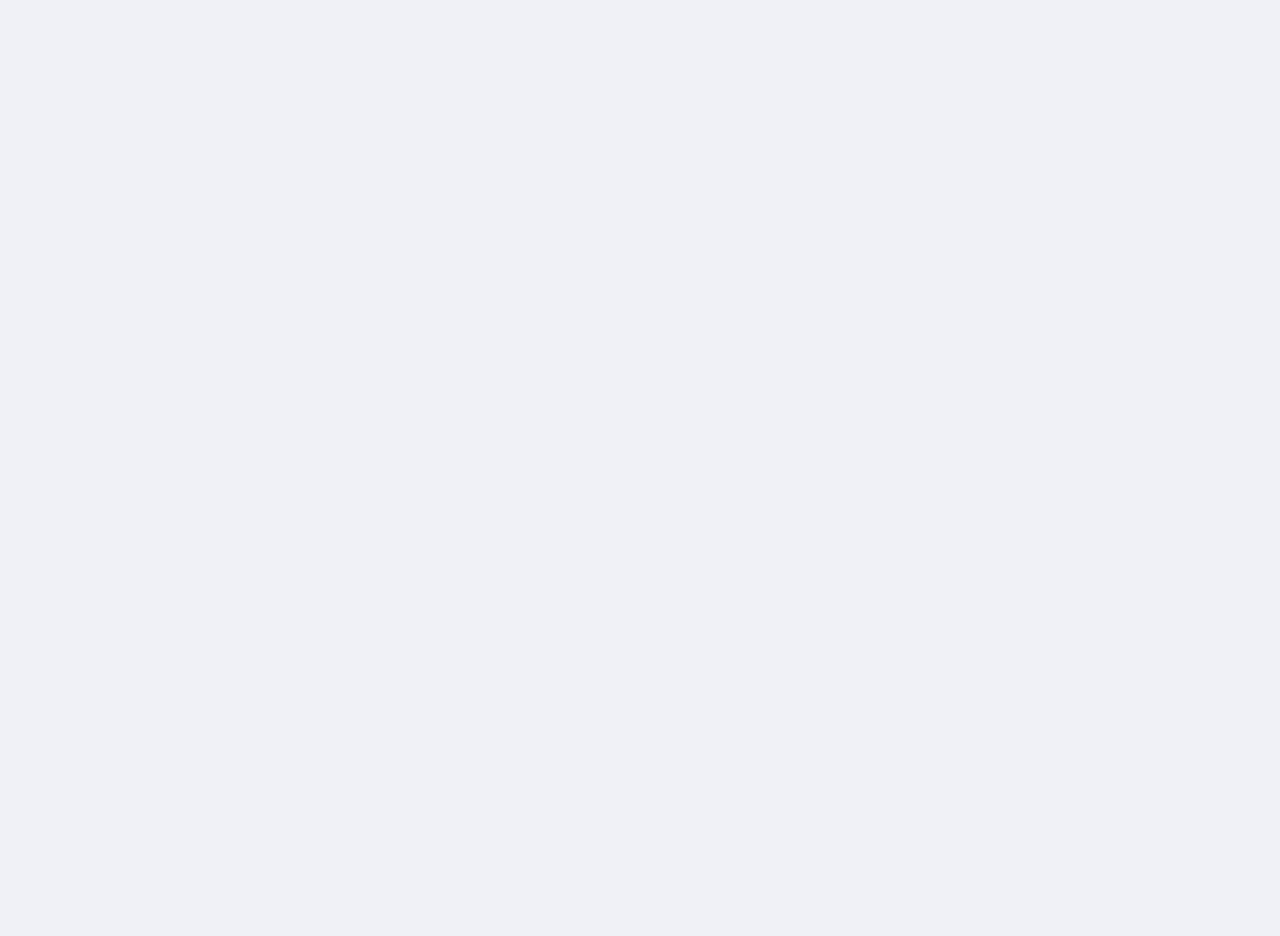
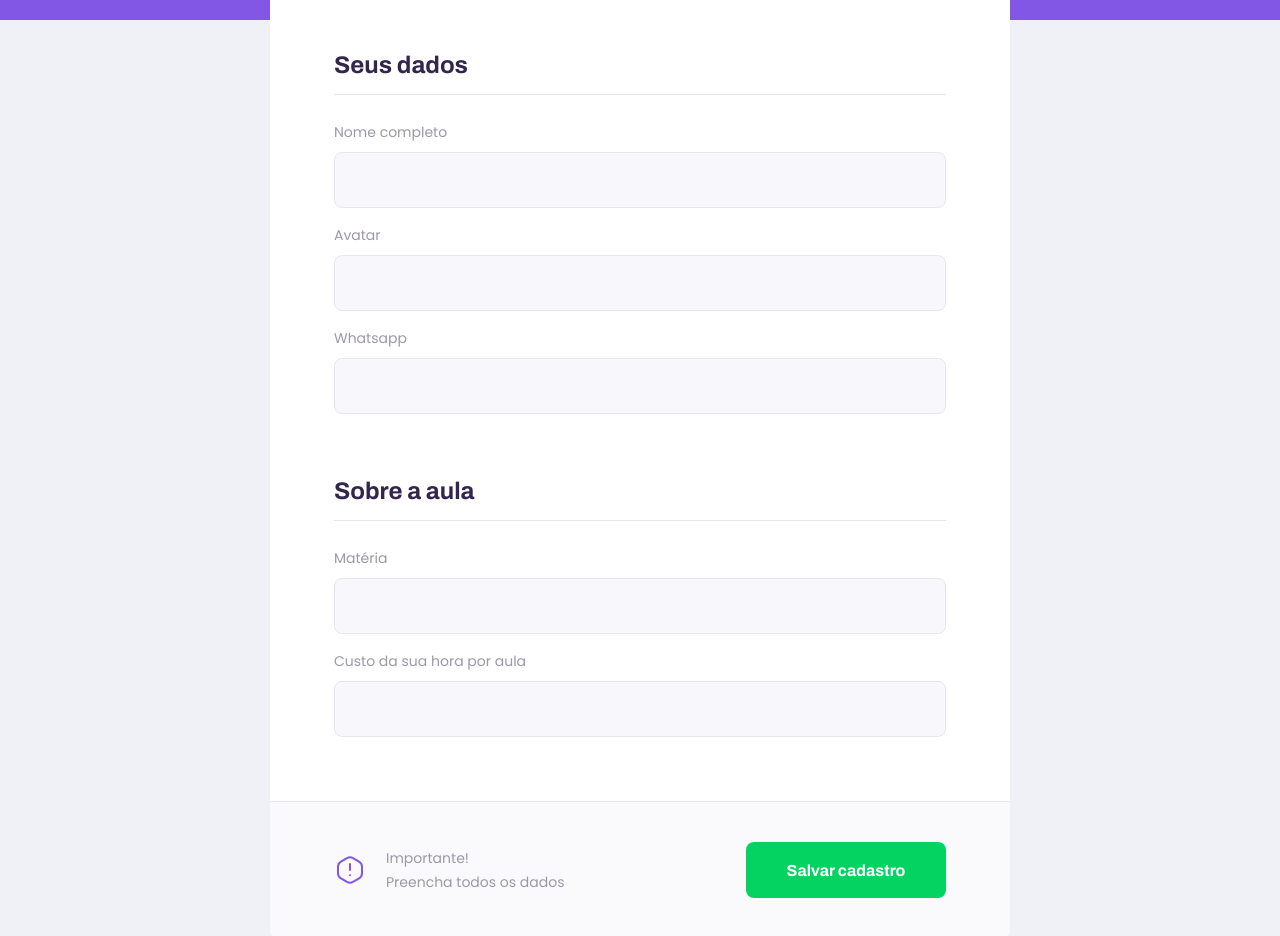
Before and after one commit to TulioCaz/NLW-Proffy, a React (Create React App) app in the folder web/: page /give-classes in a window 1280 px wide. Shown: the part 320-1256 px from the top of the page. Before the commit the page ends 800 px from the top, so only its background shows below. Built offline with nearby package versions, Linux system fonts and the light colour scheme.

Commit message:
feat: teacher form page created

```diff
--- /dev/null
+++ b/web/src/pages/TeacherForm/index.tsx
@@ -0,0 +1,50 @@
+import React from 'react';
+
+import PageHeader from '../../components/PageHeader';
+import Input from '../../components/Input';
+
+import warningIcon from '../../assets/images/icons/warning.svg'
+
+import './styles.css';
+
+const TeacherForm: React.FC = () => {
+  return (
+    <div id="page-teacher-form" className="container">
+      <PageHeader
+        title="Que incrível que você quer dar aulas."
+        description="O primeiro passo é preencher esse formulário de inscrição"
+      />
+
+      <main>
+        <fieldset>
+          <legend>Seus dados</legend>
+
+          <Input name="name" label="Nome completo" />
+          <Input name="avatar" label="Avatar" />
+          <Input name="whatsapp" label="Whatsapp" />
+        </fieldset>
+
+        <fieldset>
+          <legend>Sobre a aula</legend>
+
+          <Input name="subject" label="Matéria" />
+          <Input name="cost" label="Custo da sua hora por aula" />
+        </fieldset>
+
+        <footer>
+          <p>
+            <img src={warningIcon} alt="Aviso importante"/>
+            Importante! <br />
+            Preencha todos os dados
+          </p>
+          <button type="button">
+            Salvar cadastro
+          </button>
+        </footer>
+
+      </main>
+    </div>
+  );
+};
+
+export default TeacherForm;
--- /dev/null
+++ b/web/src/pages/TeacherForm/styles.css
@@ -0,0 +1,116 @@
+#page-teacher-form {
+  width: 100vw;
+  height: 100vh;
+}
+
+#page-teacher-form .page-header .header-content {
+  margin-bottom: 6.4rem;
+}
+
+#page-teacher-form main {
+  background: var(--color-box-base);
+  width: 100%;
+  max-width: 74rem;
+  border-radius: 0.8rem;
+  margin: -3.2rem auto 3.2rem;
+  padding-top: 6.4rem;
+  overflow: hidden;
+}
+
+#page-teacher-form main fieldset {
+  border: 0;
+  padding: 0 2.4rem;
+}
+
+#page-teacher-form main label {
+  color: var(--color-text-complement)
+}
+
+#page-teacher-form main fieldset + fieldset {
+  margin-top: 6.4rem;
+}
+
+#page-teacher-form main fieldset legend {
+  font: 700 2.4rem Archivo;
+  color: var(--color-text-title);
+  margin-bottom: 2.4rem;
+  display: flex;
+  align-items: center;
+  justify-content: space-between;
+  width: 100%;
+  padding-bottom: 1.6rem;
+  border-bottom: 1px solid var(--color-line-in-white);
+}
+
+#page-teacher-form main footer {
+  padding: 4rem 2.4rem;
+  background: var(--color-box-footer);
+  border-top: 1px solid var(--color-line-in-white);
+  margin-top: 6.4rem;
+}
+
+#page-teacher-form main footer p {
+  display: flex;
+  align-items: center;
+  justify-content: center;
+  font-size: 1.4rem;
+  line-height: 2.4rem;
+  color: var(--color-text-complement);
+}
+
+#page-teacher-form main footer p img {
+  margin-right: 2rem;
+}
+
+#page-teacher-form main footer button {
+  width: 100%;
+  height: 5.6rem;
+  background: var(--color-secondary);
+  color: var(--color-button-text);
+  border: 0;
+  border-radius: 0.8rem;
+  cursor: pointer;
+  font: 700 1.6rem Archivo;
+  display: flex;
+  align-items: center;
+  justify-content: center;
+  text-decoration: none;
+  transition: background-color 0.2s;
+  margin-top: 3.2rem;
+}
+
+#page-teacher-form main footer button:hover {
+  background: var(--color-secondary-dark);
+}
+
+@media (min-width: 700px) {
+  #page-teacher-form {
+    max-width: 100vw;
+  }
+
+  #page-teacher-form .page-header .header-content {
+    margin-bottom: 0;
+  }
+
+  #page-teacher-form main fieldset {
+    padding: 0 6.4rem;
+  }
+
+  #page-teacher-form main footer {
+    padding: 4rem 6.4rem;
+    display: flex;
+    align-items: center;
+    justify-content: space-between;
+  }
+
+  #page-teacher-form main footer p {
+    justify-content: space-between;
+  }
+
+  #page-teacher-form main footer button {
+    width: 20rem;
+    margin-top: 0;
+  }
+
+
+}
--- a/web/src/routes.tsx
+++ b/web/src/routes.tsx
@@ -3,12 +3,14 @@
 
 import Landing from './pages/Landing';
 import TeacherList from './pages/TeacherList';
+import TeacherForm from './pages/TeacherForm';
 
 const Routes: React.FC = () => {
   return (
     <BrowserRouter>
       <Route path="/" exact component={Landing} />
       <Route path="/study" component={TeacherList} />
+      <Route path="/give-classes" component={TeacherForm} />
     </BrowserRouter>
   );
 };
```
